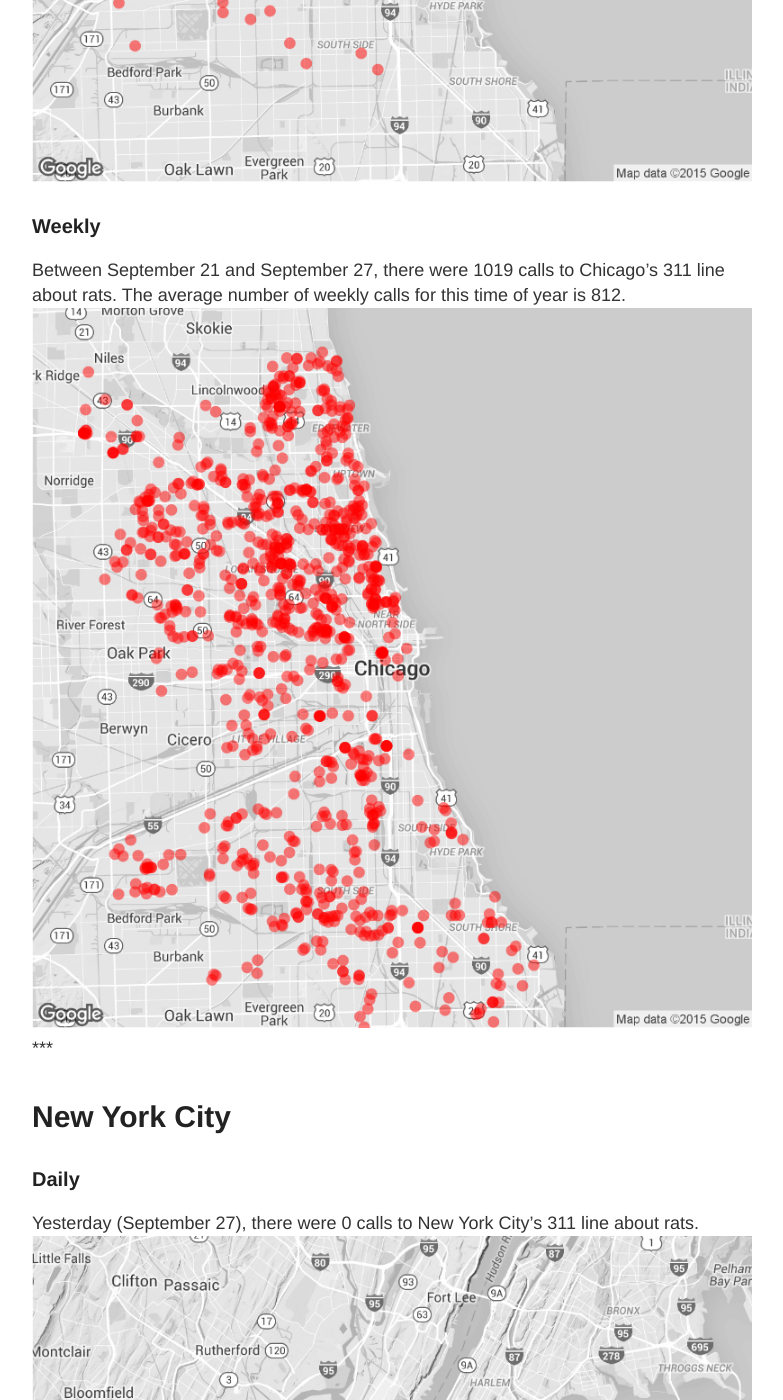
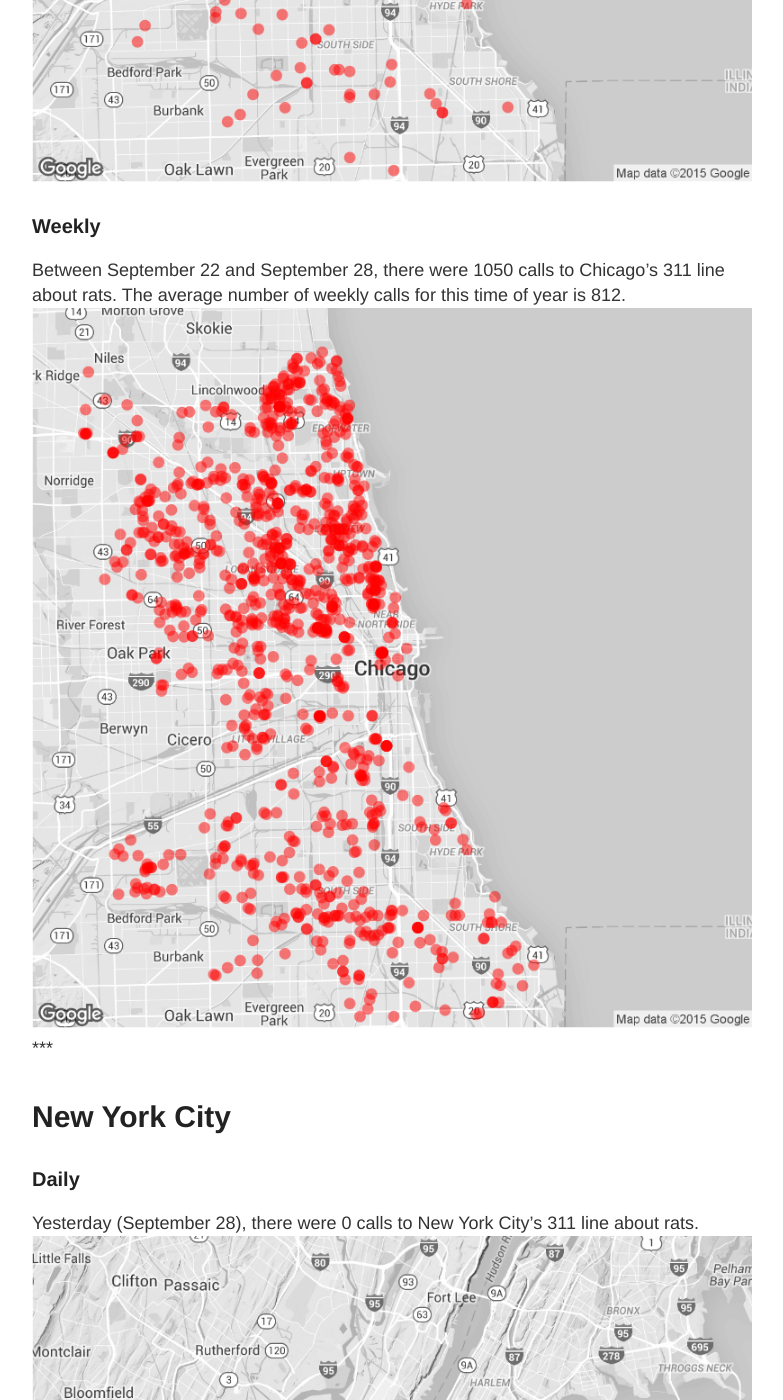
Before and after one commit to DanielHadley/ratmaps, a Jekyll site: the page built from daily.md, in a window 1280 px wide and 1400 px high, scrolled down 1033 px. Shown: the whole window, without its empty margins (248-1031 px from the left). Built offline with Jekyll 4.4.1, drawn with Linux system fonts in a browser that asks for light colours; comment, search, counter and statistics services are not loaded; some of the changed text lies outside the part shown.

Commit message:
Daily Maps

```diff
--- a/daily.md
+++ b/daily.md
@@ -15,22 +15,22 @@
 
 ### Daily
 
-Yesterday (September 27), there were 67 calls to Chicago's 311 line about rats.
+Yesterday (September 28), there were 227 calls to Chicago's 311 line about rats.
 ![Chicago rat calls to 311 weekly map]({{ site.cityimages }}/daily/Chicago_Rat_Map_Daily.png)
 
 ### Weekly
-Between September 21 and September 27, there were 1019 calls to Chicago's 311 line about rats. The average number of weekly calls for this time of year is 812.
+Between September 22 and September 28, there were 1050 calls to Chicago's 311 line about rats. The average number of weekly calls for this time of year is 812.
 ![Chicago rat calls to 311 weekly map]({{ site.cityimages }}/daily/Chicago_Rat_Map_Weekly.png)
 ***
 # New York City <a id="nyc"><a>
 
 ### Daily
 
-Yesterday (September 27), there were 0 calls to New York City's 311 line about rats.
+Yesterday (September 28), there were 0 calls to New York City's 311 line about rats.
 ![NYC rat calls to 311 weekly map]({{ site.cityimages }}/daily/NYC_Rat_Map_Daily.png)
 
 ### Weekly
-Between September 21 and September 27, there were 0 calls to New York City's 311 line about rats. The average number of weekly calls for this time of year is 249.
+Between September 22 and September 28, there were 0 calls to New York City's 311 line about rats. The average number of weekly calls for this time of year is 249.
 ![NYC rat calls to 311 weekly map]({{ site.cityimages }}/daily/NYC_Rat_Map_Weekly.png)
 
 Each red dot represents one call about a rat seen in that location. The dots are transparent, so multiple calls from one location will be seen as a solid dot. The usual caveats apply: more calls do not necessarily mean that there are more rats in that location than other parts of the city. A cluster of dots could indicate that one resident is unusually vocal about rodents in his or her neighborhood. Also, more densely populated neighborhoods tend to make more calls to 311.
```
Also changed, not shown: images/pages/daily/Chicago_Rat_Map_Daily.png, images/pages/daily/Chicago_Rat_Map_Weekly.png, images/pages/daily/NYC_Rat_Map_Daily.png, images/pages/daily/NYC_Rat_Map_Weekly.png.
